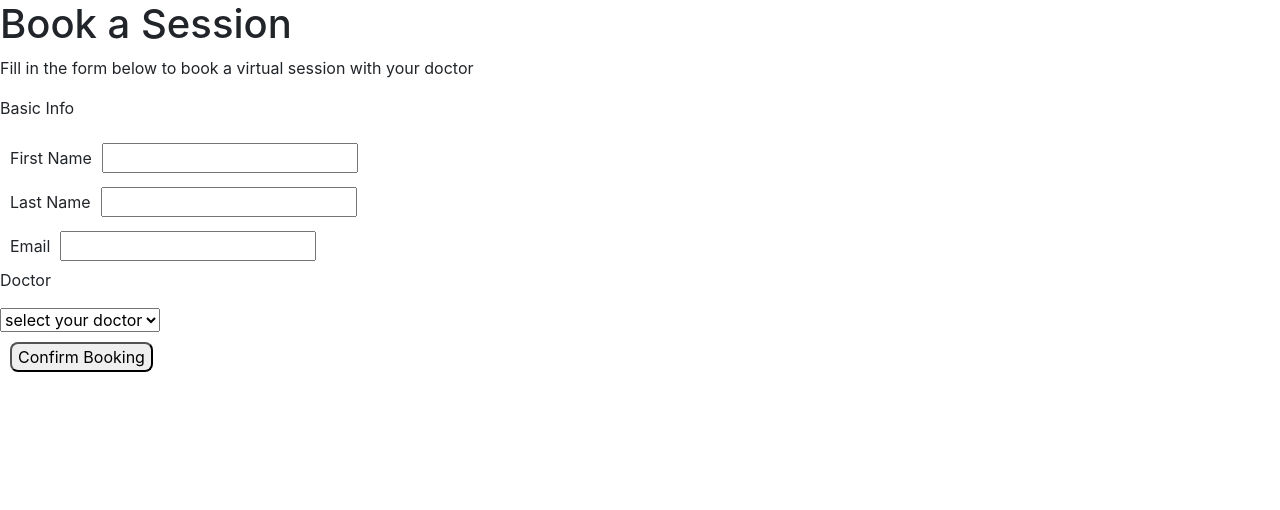
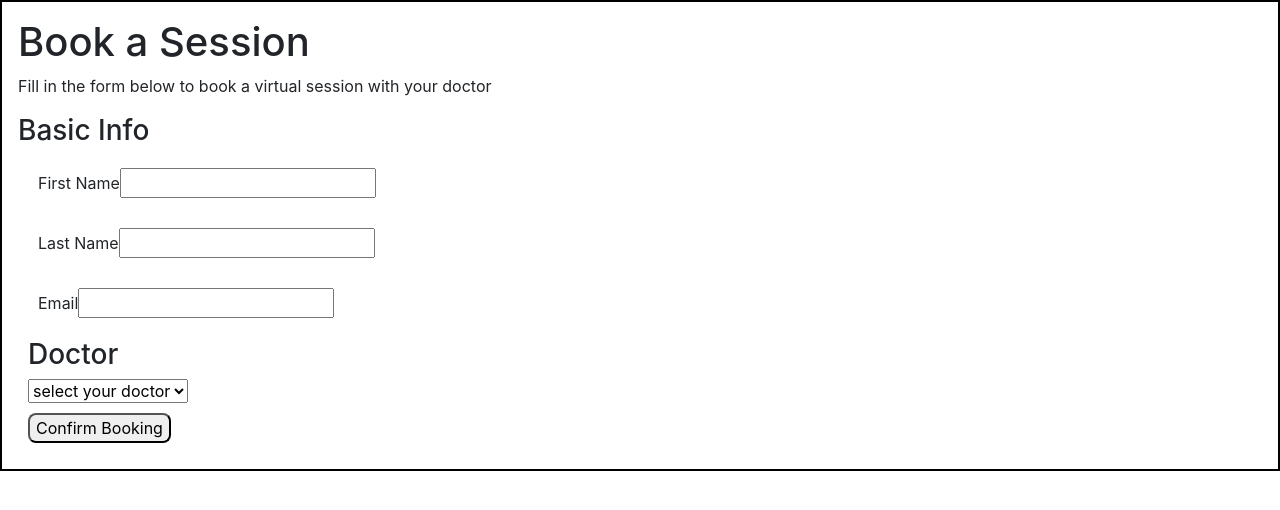
Before and after one commit to saikumar080/mern-01, a React (Create React App) app: page / in a window 1280 px wide. Shown: the top 510 px of the page. Built offline with nearby package versions, Linux system fonts and the light colour scheme.

Commit message:
Appointment

```diff
--- a/src/Session-04/TakeHome-Book-Appointment/Book.css
+++ b/src/Session-04/TakeHome-Book-Appointment/Book.css
@@ -1,3 +1,9 @@
-/* *{
-    background-color: blueviolet;
-} */
+#header{
+
+    border:2px solid Black;
+    padding: 1rem;
+}
+ .form-handle{
+    margin:10px;
+
+ }
--- a/src/Session-04/TakeHome-Book-Appointment/Book.js
+++ b/src/Session-04/TakeHome-Book-Appointment/Book.js
@@ -1,39 +1,173 @@
 import React, { useState } from "react";
 import "./Book.css";
 const Book=()=>{
-    const [name,updatedName]=useState("");
+    //------Selecting Docotor-----------------------
+    const [doctorSelected, setDoctorSelected] = useState(false);
+    const [loading,setLoading]= useState(false);
+    const [appointmentSubmitted,setAppointmentSubmitted]=useState(false);
+    const [formData,setFormData]=useState({
+        firstName : "",
+        lastName : "",
+        Email : "",
+        Doctor :  "",
+        where : "",
+        when : ""
+    });
+    console.log("formData::: ",formData);
+
+   //------->>>>>>>     SetDoctorSelected should appear (when and where )   <<<<<<<<<<<-----------
+   const handleDoctorSelect= (event)=>{
+    setDoctorSelected(true);
+    setFormData({...formData,Doctor: event.target.value})
+   };
+   const handleFirstName=(event)=>{
+    setFormData({...formData,firstName: event.target.value})
+   };
+   const handleLastName=(event)=>{
+    setFormData({...formData,lastName:event.target.value})
+   };
+   const handleEmail=(event)=>{
+    setFormData({...formData,Email:event.target.value})
+   };
+   const handleWhereChange=(event)=>{
+    setFormData({...formData,where:event.target.value})
+   };
+   const handleWhenChange=(event)=>{
+    setFormData({...formData,when:event.target.value})
+   }
+    const handleSubmit= async (event)=>{
+        event.preventDefault();
+        setLoading(true);
+        try{
+            const response= await fetch("https://jsonplaceholder.typicode.com/posts",{
+                method:"POST",
+                headers:{
+                    'Content-Type': 'application/json'
+                },
+                body:JSON.stringify({
+                    name:formData
+                })
+            });
+            const result=await response.json();
+            setLoading(false);
+            setAppointmentSubmitted(true);
+            return result;
+
+        }catch(error){
+            console.error("Error submitting appointment:",error.message)
+            setLoading(false);
+         }
+
+    };
+    const handleCancel=()=>{
+        setAppointmentSubmitted(false);
+        setDoctorSelected(false);
+        setFormData({
+            firstName:'',
+            lastName:'',
+            Email:'',
+            Doctor:'',
+            where:'',
+            when:''
+        });
+    }
+
     return(
-        <div>
+        <div id="header">
+           {loading && <h1>Scheduling the appointment...</h1>}
+           {!loading && !appointmentSubmitted && (
+              <form onSubmit={handleSubmit}>
               <h1>Book a Session</h1>
               <p>Fill in the form below to book a virtual session with your doctor</p>
-            <p>Basic Info</p>
-            <form>
-                <div>
-                <label style={{margin:'10px'}}>First Name</label>
-                <input type="text"></input>
+              <h3>Basic Info</h3>
+
+              <div className="form-handle">
+              <label style={{margin:'10px'}}>First Name
+              <input type="text" name="firstName" value={formData.firstName} onChange={handleFirstName}  />
+              </label>
               </div>
-                <div>
-                <label style={{margin:'10px'}}>Last Name</label>
-                <input type='text'></input>
+
+
+
+              <div className="form-handle">
+              <label style={{margin:'10px'}}>Last Name
+              <input type='text' name="lastName" value={formData.lastName} onChange={handleLastName} />
+              </label>
               </div>
-                <div>
-                    <label style={{margin:'10px'}}>Email</label>
-                    <input type='email'></input>
+
+
+              <div className="form-handle">
+              <label style={{margin:'10px'}}>Email
+                  <input type='email' name="email" value={formData.Email} onChange={handleEmail} />
+                  </label>
               </div>
-                <p>Doctor</p>
-                <select>
-                    <option value='Select your doctor'>
+
+
+
+             <div className="form-handle">
+             <h3>Doctor</h3>
+              <select value={formData.Doctor} onChange={handleDoctorSelect}>
+                  <option value="">
                       select your doctor
                   </option>
-                    <option>
+                  <option value="Dr.John">
                       Dr.John Hopkins
                   </option>
+                  <option value="Dr.Harshini">
+                      Dr.Harshini Reddy
+                  </option>
+                  <option value="Dr.Vinay">
+                      Dr.Vinay Kumar
+                  </option>
               </select>
-                <div style={{margin:'10px'}}>
-                <button style={{borderRadius:'0.5rem'}}>Confirm Booking</button>
+             </div>
+          {/* ------While selecting the Doctor!!!!-------- */}
+                {doctorSelected && !appointmentSubmitted &&(
+                  <div className="form-handle">
+                      <h3>Where?</h3>
+                    <div className="Where">
+                      <label>
+                          <input
+                          type="radio"
+                          id="google_meet"
+                          name="fav_language"
+                          value="google_meet"
+                          onChange={handleWhereChange} />
+                          Google Meet
+                      </label>
+                    </div>
+                    <div className="form-handle">
+                    <label>
+                          <input
+                          type="radio"
+                          id="phone"
+                          name="fav_language"
+                          value="phone"
+                          onChange={handleWhereChange} />
+                         Phone
+                      </label>
                     </div>
 
+                  </div>
+                )}
+                {doctorSelected && !appointmentSubmitted &&(
+                  <div className="form-handle">
+                      <h3>When?</h3>
+                      <input type="date"value={formData.when} onChange={handleWhenChange} />
+                  </div>
+                )}
+             <div className="form-handle" >
+             <button type="submit" style={{borderRadius:'0.5rem'}} onChange={(e)=>setFormData(e.target.value)}>Confirm Booking</button>
+             </div>
           </form>
+           )}
+           {appointmentSubmitted &&(
+            <div>
+                <h1>Appointment booked Successfully</h1>
+                <button onClickCapture={handleCancel}>Cancel appointment</button>
+            </div>
+           )}
+
         </div>
     )
 }
```
Lines whose indentation alone changed are shown as unchanged.
